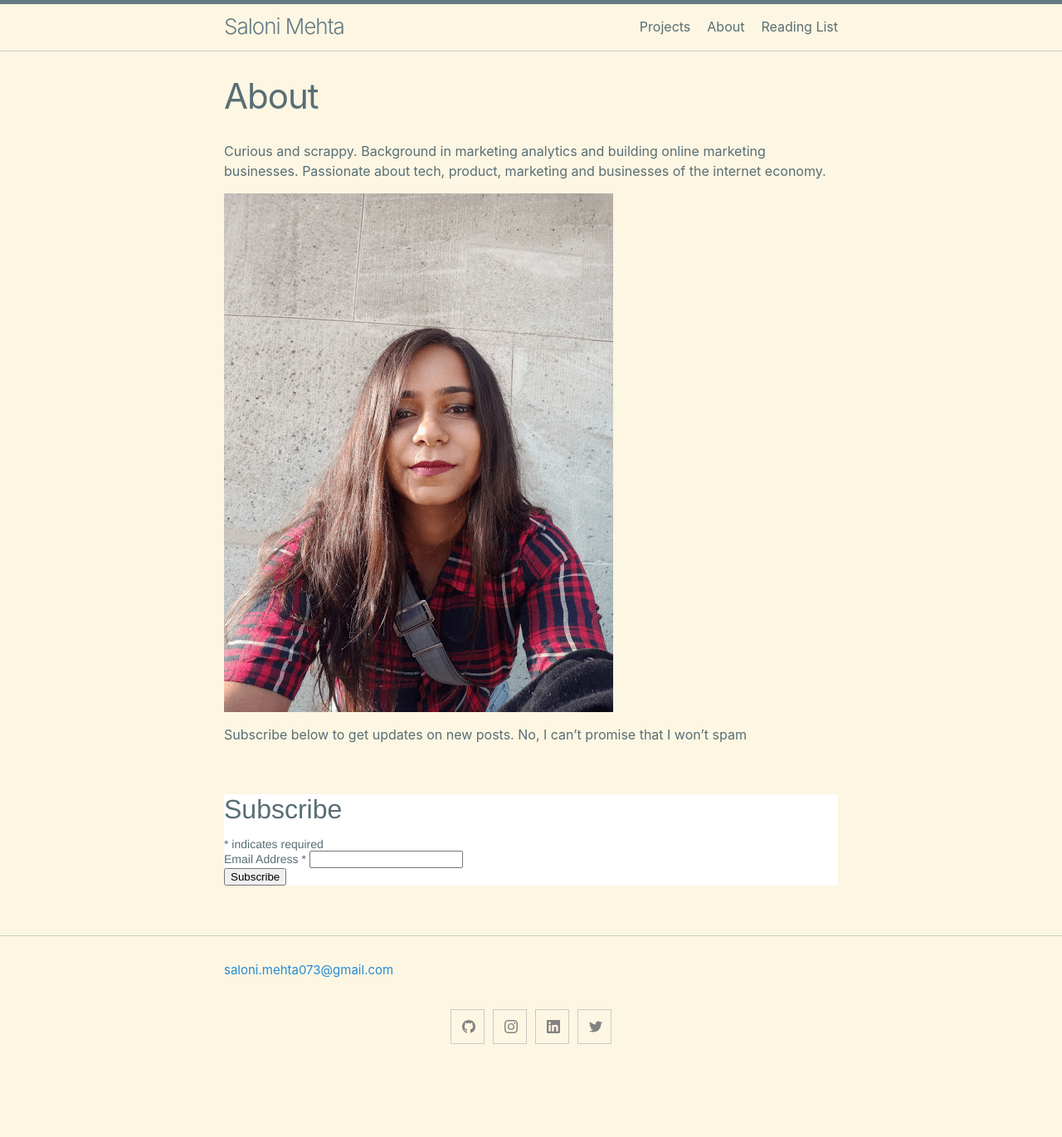
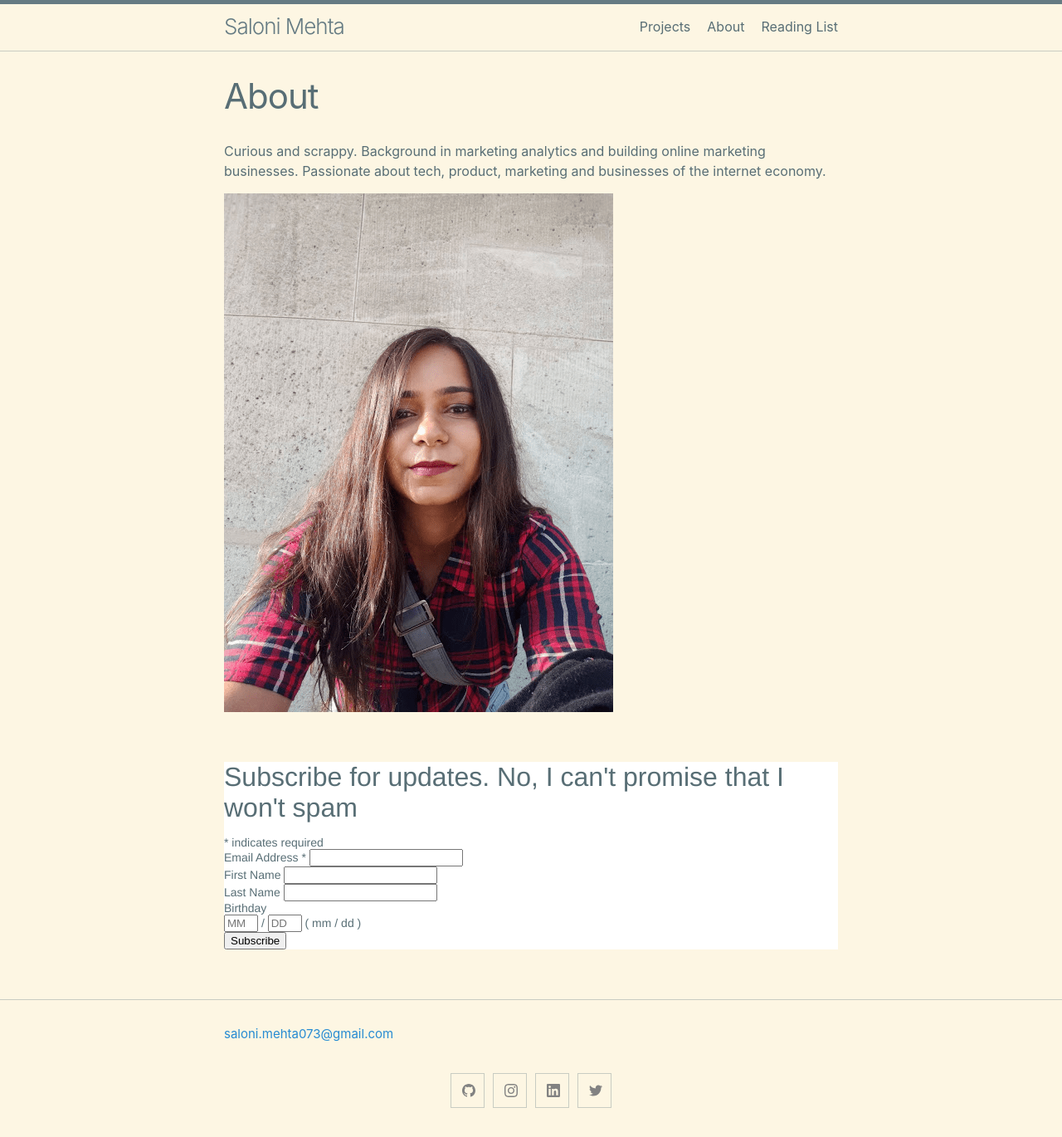
Before and after one commit to salonimehta073/mydoctheme, a Jekyll site: the page built from about.markdown, in a window 1280 px wide. Shown: the whole page at 83% size. Built offline with Jekyll 4.4.1, drawn with Linux system fonts in a browser that asks for light colours; comment, search, counter and statistics services are not loaded; before the commit the page ends 1293 px from its top, so only the background shows below that.

Commit message:
Update about.markdown

```diff
--- a/about.markdown
+++ b/about.markdown
@@ -7,8 +7,6 @@ permalink: /about/
 Curious and scrappy. Background in marketing analytics and building online marketing businesses. Passionate about tech, product, marketing and businesses of the internet economy.
 
 ![Sal2](/assets/Sal2.png)
-
-Subscribe below to get updates on new posts. No, I can't promise that I won't spam
 
 <!-- Begin Mailchimp Signup Form -->
 <link href="//cdn-images.mailchimp.com/embedcode/classic-10_7.css" rel="stylesheet" type="text/css">
@@ -20,14 +18,29 @@ Subscribe below to get updates on new posts. No, I can't promise that I won't sp
 <div id="mc_embed_signup">
 <form action="https://xyz.us17.list-manage.com/subscribe/post?u=1a6b50a9df53ba0c3a579851b&amp;id=2da3cff134" method="post" id="mc-embedded-subscribe-form" name="mc-embedded-subscribe-form" class="validate" target="_blank" novalidate>
     <div id="mc_embed_signup_scroll">
-	<h2>Subscribe</h2>
+	<h2>Subscribe for updates. No, I can't promise that I won't spam</h2>
 <div class="indicates-required"><span class="asterisk">*</span> indicates required</div>
 <div class="mc-field-group">
 	<label for="mce-EMAIL">Email Address  <span class="asterisk">*</span>
 </label>
 	<input type="email" value="" name="EMAIL" class="required email" id="mce-EMAIL">
 </div>
-	<div id="mce-responses" class="clear">
+<div class="mc-field-group">
+	<label for="mce-FNAME">First Name </label>
+	<input type="text" value="" name="FNAME" class="" id="mce-FNAME">
+</div>
+<div class="mc-field-group">
+	<label for="mce-LNAME">Last Name </label>
+	<input type="text" value="" name="LNAME" class="" id="mce-LNAME">
+</div>
+<div class="mc-field-group size1of2">
+	<label for="mce-BIRTHDAY-month">Birthday </label>
+	<div class="datefield">
+		<span class="subfield monthfield"><input class="birthday " type="text" pattern="[0-9]*" value="" placeholder="MM" size="2" maxlength="2" name="BIRTHDAY[month]" id="mce-BIRTHDAY-month"></span> /
+		<span class="subfield dayfield"><input class="birthday " type="text" pattern="[0-9]*" value="" placeholder="DD" size="2" maxlength="2" name="BIRTHDAY[day]" id="mce-BIRTHDAY-day"></span>
+		<span class="small-meta nowrap">( mm / dd )</span>
+	</div>
+</div>	<div id="mce-responses" class="clear">
 		<div class="response" id="mce-error-response" style="display:none"></div>
 		<div class="response" id="mce-success-response" style="display:none"></div>
 	</div>    <!-- real people should not fill this in and expect good things - do not remove this or risk form bot signups-->
```
